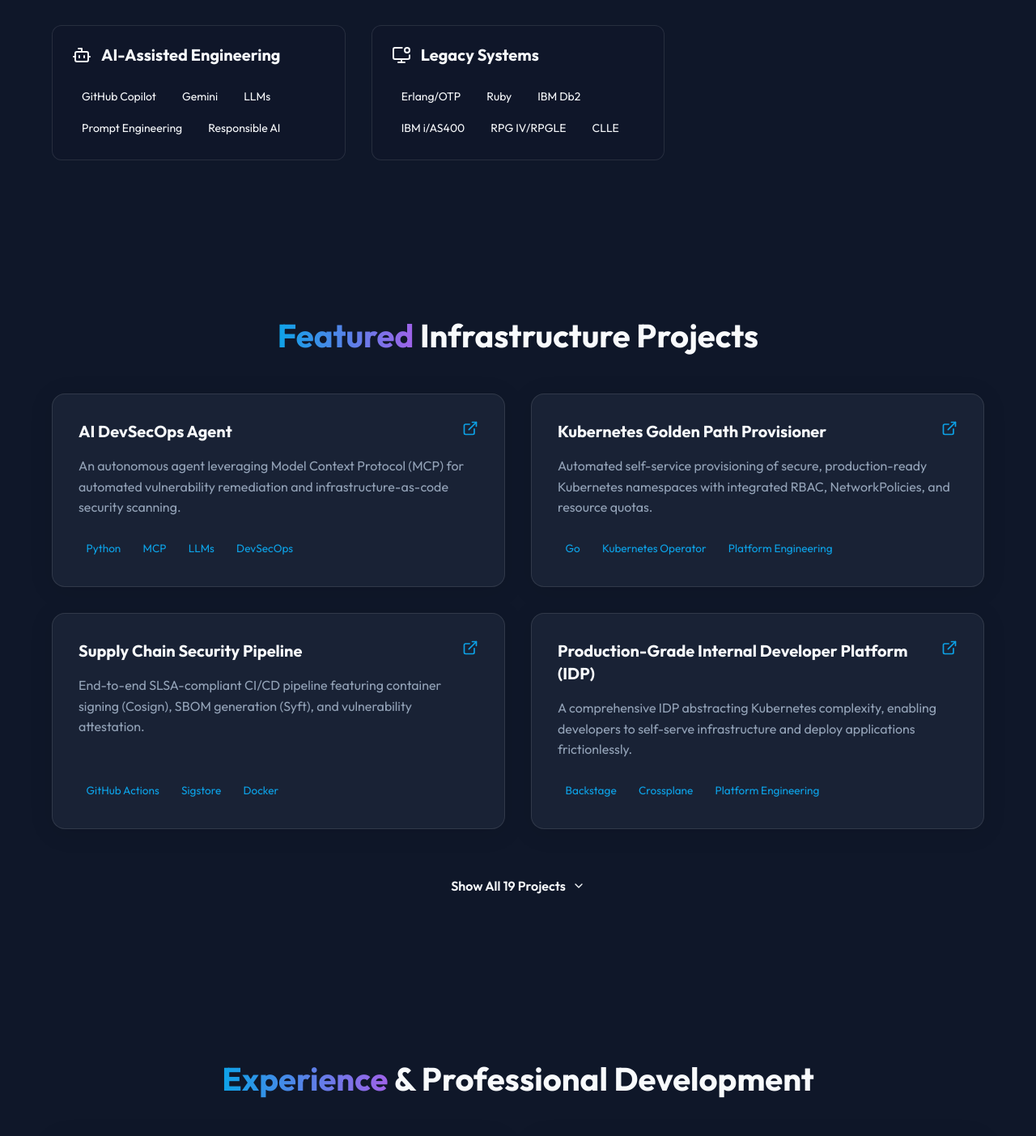
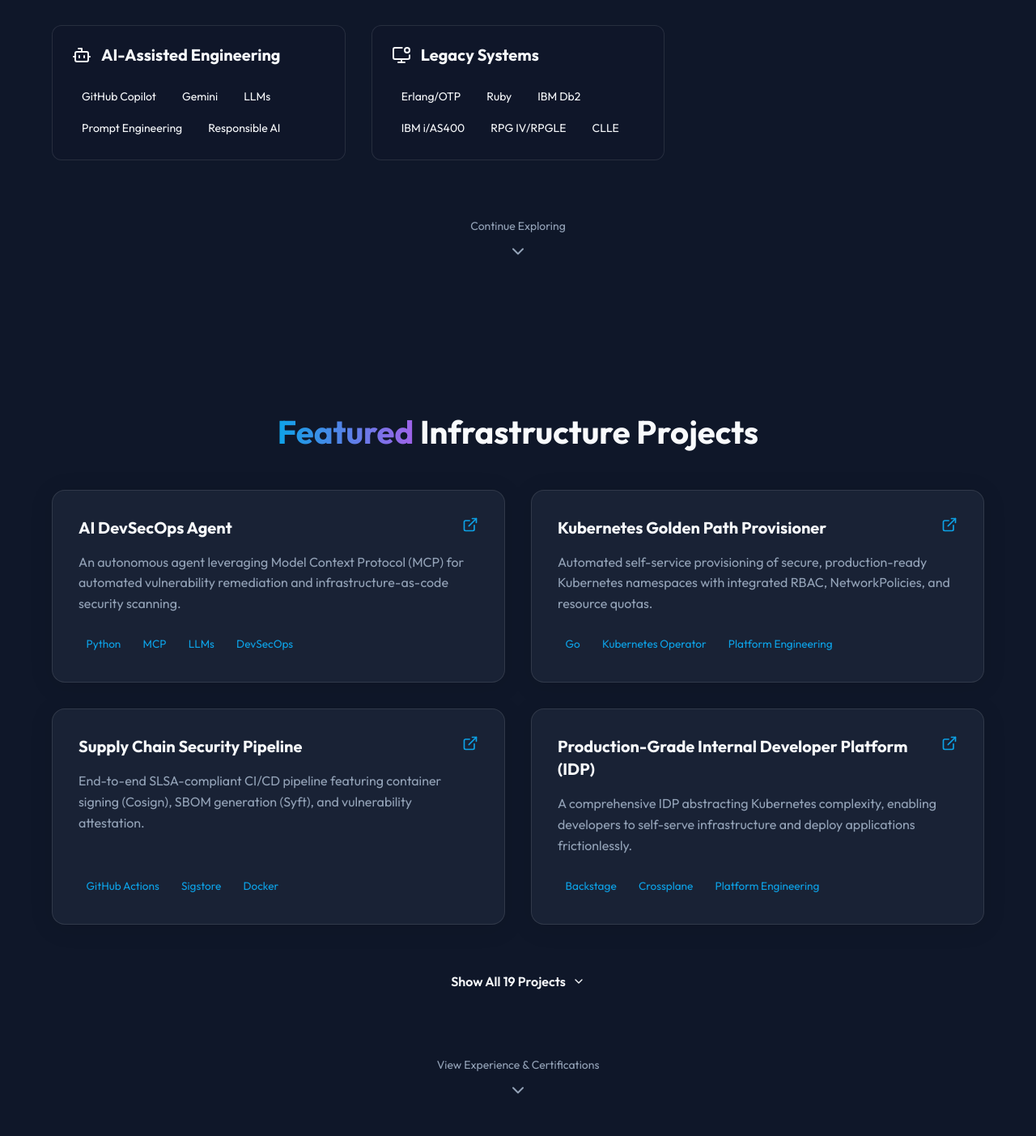
Before and after one commit to SumitDalavi/sumit-portfolio, a React (Vite) app: page / in a window 1280 px wide. Shown: the part 1355-2758 px from the top of the page at 81% size. Built offline with nearby package versions, Linux system fonts and the light colour scheme.

Commit message:
feat: add scroll indicators between all sections

```diff
--- a/src/components/Certifications.jsx
+++ b/src/components/Certifications.jsx
@@ -33,7 +33,7 @@ const Certifications = () => {
   const displayedImpacts = showAllImpact ? impacts : impacts.slice(0, 4);
 
   return (
-    <section className="section animate-fade-in delay-300">
+    <section id="experience" className="section animate-fade-in delay-300">
       <div className="container">
         <h2 className="section-title">
           <span className="text-gradient">Experience</span> & Professional Development
--- a/src/components/Projects.jsx
+++ b/src/components/Projects.jsx
@@ -124,7 +124,7 @@ const Projects = () => {
   const displayedProjects = showAllProjects ? projects : projects.slice(0, 4);
 
   return (
-    <section className="section animate-fade-in delay-200" style={{ background: 'hsla(var(--glass-bg), 0.3)' }}>
+    <section id="projects" className="section animate-fade-in delay-200" style={{ background: 'hsla(var(--glass-bg), 0.3)' }}>
       <div className="container">
         <h2 className="section-title">
           <span className="text-gradient">Featured</span> Infrastructure Projects
@@ -168,6 +168,15 @@ const Projects = () => {
             )}
           </button>
         </div>
+
+        <div style={{ display: 'flex', justifyContent: 'center', marginTop: '4rem' }}>
+          <a href="#experience" style={{ color: 'hsl(var(--text-secondary))', cursor: 'pointer', display: 'inline-block' }} className="animate-bounce">
+            <div style={{ display: 'flex', flexDirection: 'column', alignItems: 'center', gap: '0.5rem', fontSize: '0.875rem' }}>
+              <span>View Experience & Certifications</span>
+              <ChevronDown size={24} />
+            </div>
+          </a>
+        </div>
       </div>
     </section>
   );
--- a/src/components/Skills.jsx
+++ b/src/components/Skills.jsx
@@ -1,5 +1,5 @@
 import React from 'react';
-import { Shield, Cloud, Terminal, Cpu, Database, Network, Bot, MonitorDot } from 'lucide-react';
+import { Shield, Cloud, Terminal, Cpu, Database, Network, Bot, MonitorDot, ChevronDown } from 'lucide-react';
 
 const Skills = () => {
   const skillCategories = [
@@ -78,6 +78,15 @@ const Skills = () => {
             </div>
           ))}
         </div>
+
+        <div style={{ display: 'flex', justifyContent: 'center', marginTop: '4rem' }}>
+          <a href="#projects" style={{ color: 'hsl(var(--text-secondary))', cursor: 'pointer', display: 'inline-block' }} className="animate-bounce">
+            <div style={{ display: 'flex', flexDirection: 'column', alignItems: 'center', gap: '0.5rem', fontSize: '0.875rem' }}>
+              <span>Continue Exploring</span>
+              <ChevronDown size={24} />
+            </div>
+          </a>
+        </div>
       </div>
     </section>
   );
```
